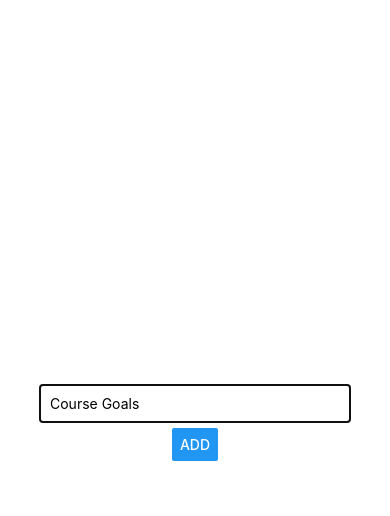
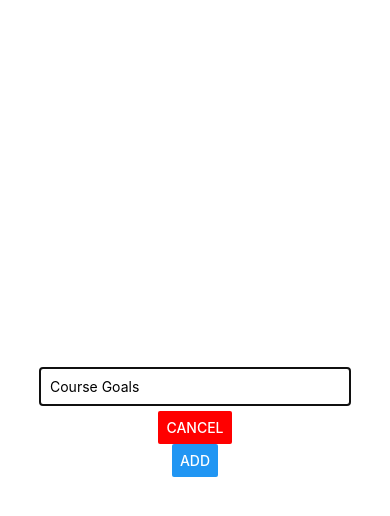
Before and after one commit to RukshanNuwan/Complete-guide-Udemy, a React Native app: screen / in a window 390 px wide. Both pictures are taken after a click on the button "ADD NEW GOAL". Shown: the top 516 px of the page. Built offline with nearby package versions, Linux system fonts and the light colour scheme.

Commit message:
closing the modal and clearing inputs

```diff
--- a/App.js
+++ b/App.js
@@ -13,20 +13,26 @@
       ...currentGoals,
       { id: Math.random().toString(), value: goalTitle } // id can replace with key
     ]);
-  }
+
+    setIsAddMode(false);  // to hide modal after add new goal
+  };
 
   const removeGoalHandler = goalId => {
     setCourseGoals(currentGoals => {
       return currentGoals.filter((goal) => goal.id !== goalId); // pressed item remove from the array and other items move to the new array
     });
-  }
+  };
+
+  const cancelGoalAdditionHandler = () => {
+    setIsAddMode(false);
+  };
 
 
   return (
     <View style={styles.screen}>
       <Button title="Add New Goal" onPress={() => setIsAddMode(true)} />
 
-      <GoalInput visible={isAddMode} onAddGoal={addGoalHandler} />
+      <GoalInput visible={isAddMode} onAddGoal={addGoalHandler} onCancel={cancelGoalAdditionHandler} />
 
       <FlatList
         keyExtractor={(item, index) => item.id}
--- a/components/GoalInput.js
+++ b/components/GoalInput.js
@@ -6,18 +6,24 @@
 
     const goalInputHandler = (enteredText) => {
         setEnteredGoal(enteredText);
-    }
+    };
+
+    const addGoalHandler = () => {
+        props.onAddGoal(enteredGoal);
+        setEnteredGoal('');
+    };
 
 
     return (
         <Modal visible={props.visible} animationType="fade">
             <View style={styles.inputContainer}>
                 <TextInput placeholder="Course Goals" style={styles.input} onChangeText={goalInputHandler} value={enteredGoal} />
-                <Button title="Add" onPress={props.onAddGoal.bind(this, enteredGoal)} />
+                <Button title="Cancel" color="red" onPress={props.onCancel} />
+                <Button title="Add" onPress={addGoalHandler} />
             </View>
         </Modal>
     );
-}
+};
 
 const styles = StyleSheet.create({
     inputContainer: {
```
